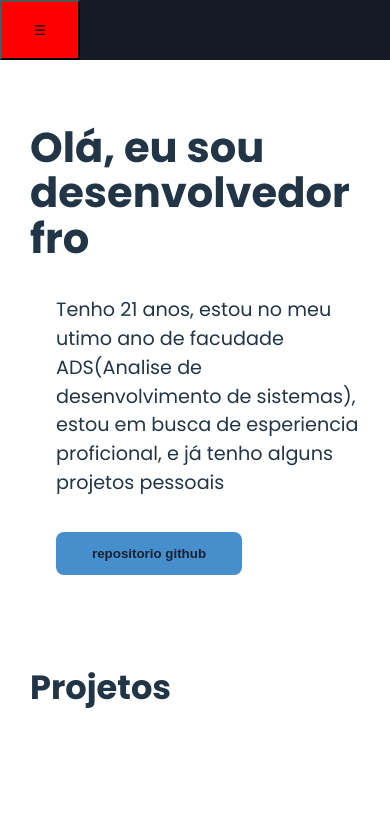
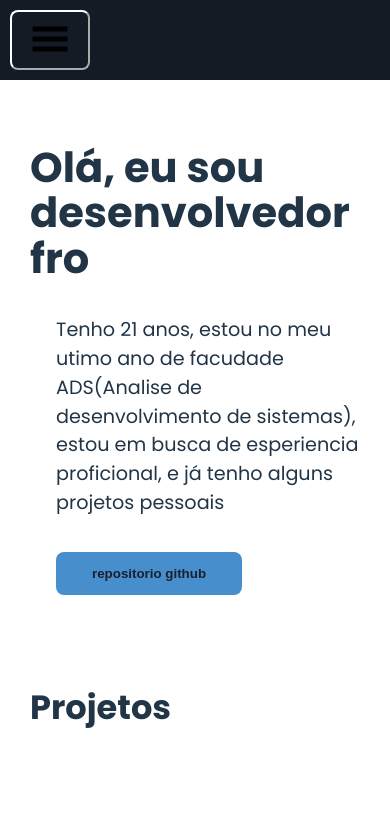
Before and after one commit to 01101-kairo/portfolio, a React (Vite) app: page / in a window 390 px wide. Shown: the top 837 px of the page. Built offline with nearby package versions, Linux system fonts and the light colour scheme.

Commit message:
finalização do HAMBURGUER

```diff
--- a/src/assets/Header.jsx
+++ b/src/assets/Header.jsx
@@ -1,26 +1,17 @@
 import styles from "./css/Header.module.css";
 
 import {FaLinkedin, FaGithub } from "react-icons/fa";
+import { GiHamburgerMenu  } from "react-icons/gi";
 import Nav from "react-bootstrap/Nav";
 
 export default function Header() {
-  const  hamburger = () => {
-
-    let menuButton = document.getElementById("menu-button")
-    let menu = document.getElementById("menu")
-
-    menuButton.addEventListener("click", function() {
-      if (menu.style.display === "flex") {
-        menu.style.display = "none"
-      } else {
-        menu.style.display = "flex"
-      }
-    })
-  }
+  let menu = document.getElementById("menu")
 
   return (
     <header className={styles.header} id='Header'>
-      <button id="menu-button" onClick={hamburger}>&#9776;</button>
+      <button id="menu-button" onClick={()=>{
+        menu.style.display === "flex"? menu.style.display = "none": menu.style.display = "flex"
+      }}><GiHamburgerMenu size={40}/></button>
 
       <nav id="menu">
         <ul>
--- a/src/assets/css/Header.module.css
+++ b/src/assets/css/Header.module.css
@@ -1,4 +1,5 @@
 .header{
+  padding: 10px 0 10px;
   width: 100%;
   background-color: #141b24;
 }
@@ -14,7 +15,6 @@
 }
 
 .header ul:first-child {
-  /* margin: 0 auto; */
   flex-wrap:wrap;
 }
 
@@ -32,6 +32,9 @@
 
 .header button{
   display: none;
+  border-radius: 8px;
+  border-color: white;
+  margin-left: 10px;
 }
 
 @media screen and (max-width: 757px){
@@ -39,7 +42,7 @@
     display: block;
     width: 80px;
     height: 60px;
-    background: red;
+    background: transparent;
     cursor: pointer;
   }
   .header button:houver{
```
Also changed, not shown: 1 other file (tests, documents, lock files or other folders).
